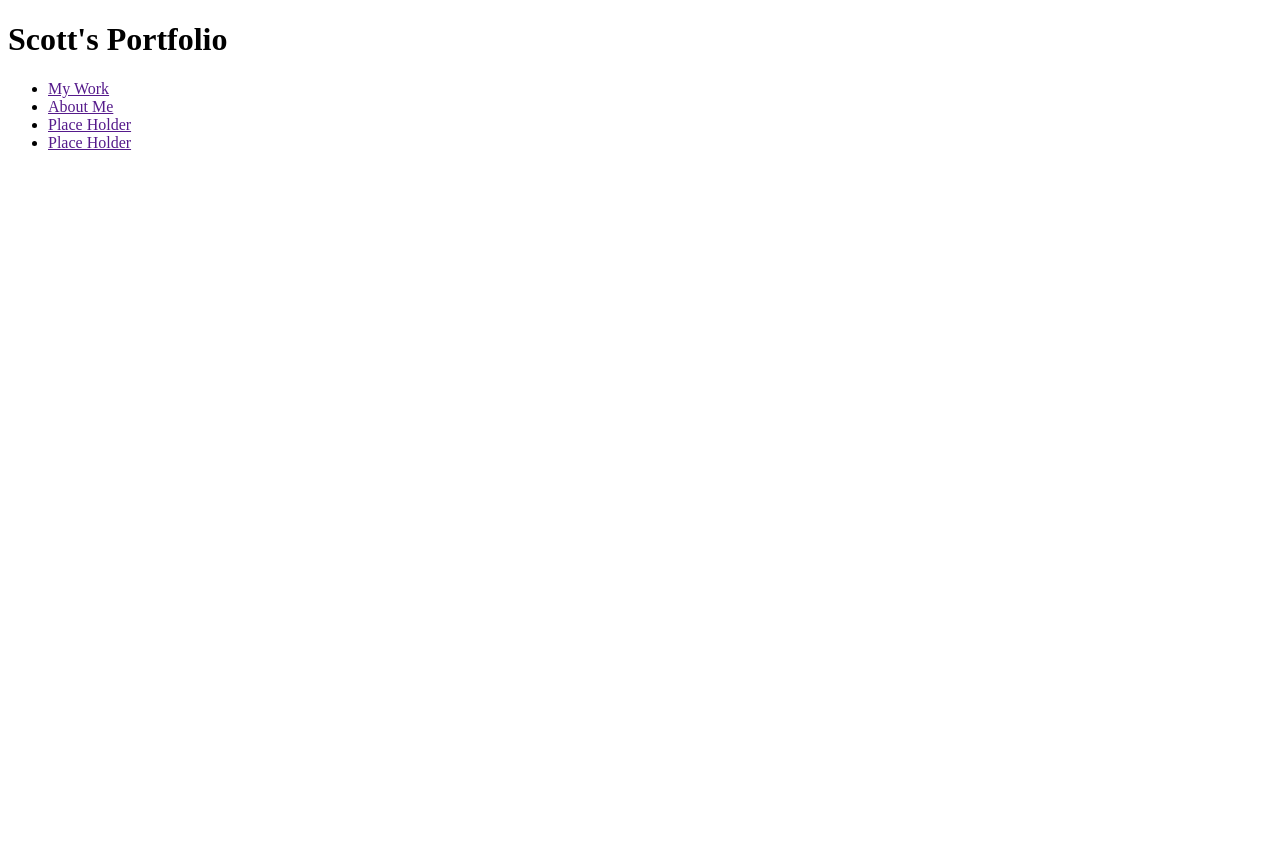
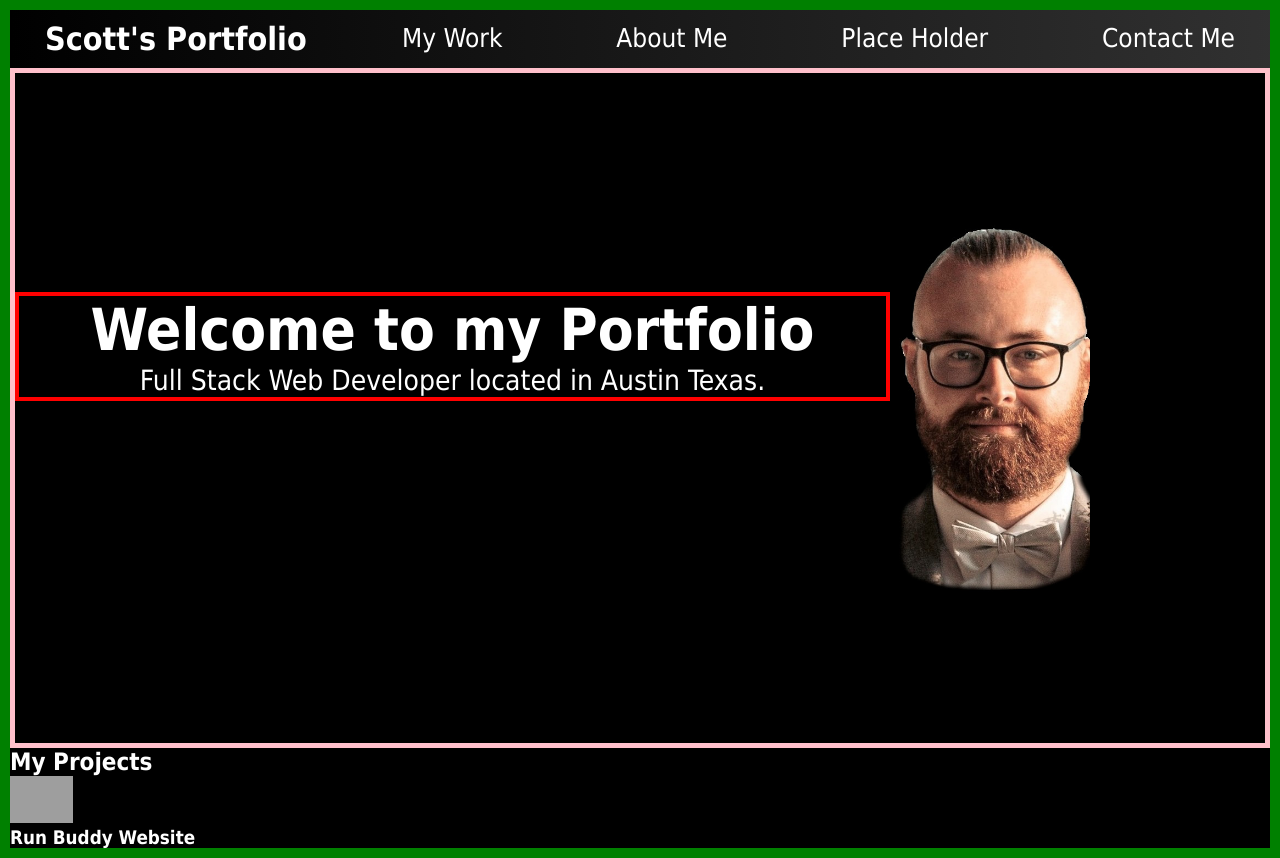
Before and after one commit to Azariill/my-portfolio, a plain HTML site: page index.html in a window 1280 px wide. Before the commit the page ends 800 px from the top, so only its background shows below. Drawn offline with Linux system fonts and the light colour scheme; grey boxes are pictures that could not be loaded.

Commit message:
added hero section

```diff
--- a/assets/stylesheets/stylesheet.css
+++ b/assets/stylesheets/stylesheet.css
@@ -2,4 +2,100 @@
 *{
     margin: 0;
     padding: 0;
+    box-sizing: border-box;
+    color: white;
 }
+
+body{
+    background-color: black;
+    font-family:  Tahoma, sans-serif;
+    display: flex;
+    flex-direction: column;
+    border: 10px solid green;
+}
+header{
+    display: flex;
+    background-image: linear-gradient(to right, rgba(0, 0, 0, 0.3), rgba(161, 161, 161, 0.3));
+    padding: 10px 35px;
+    justify-content: space-between;
+    flex-wrap: wrap;
+    position: -webkit-sticky;
+    position: sticky;
+    top: 0;
+    z-index: 9999;
+}
+
+header h1{
+    flex: 0 0 30%;
+}
+
+header nav{
+    flex: 0 0 70%;
+}
+header nav ul{
+    display: flex;
+    flex-wrap: wrap;
+    justify-content: space-between;
+    align-items: center;
+    list-style: none;
+    font-size: 26px;
+    padding-top: 3px;
+
+}
+
+header a{
+    text-decoration: none;
+}
+
+/* Main Section / About me */
+
+.hero-section{
+    flex: 0 0 5%;
+    display: flex;
+    border: 5px solid pink;
+}
+.hero-content{
+    flex: 0 0 70%;
+}
+
+.hero-content h2{
+    font-size: 58px;
+}
+
+.hero-content p{
+    font-size: 28px;
+}
+
+.content-div-test{
+    display: flex;
+    margin-top: 25%;
+    border: 4px solid red;
+    flex-direction: column;
+    justify-content: center;
+    align-items: center;
+}
+
+.my-image{
+   display: flex;
+   justify-content: left;
+   align-items: center;
+
+
+    flex: 0 0 30%;
+
+
+}
+
+.my-image img{
+    height: 55%;
+
+}
+
+.my-projects{
+    flex: 0 0 60%;
+}
+
+.my-projects img{
+    height: 5%;
+    width: 5%;
+}
--- a/index.html
+++ b/index.html
@@ -4,7 +4,8 @@
     <meta charset="UTF-8">
     <meta http-equiv="X-UA-Compatible" content="IE=edge">
     <meta name="viewport" content="width=device-width, initial-scale=1.0">
-    <title>Scott's Page</title>
+    <link rel="stylesheet" href="assets/stylesheets/stylesheet.css">
+    <title>Scott's Portfolio</title>
 </head>
 <header>
     <!-- Main Header -->
@@ -15,15 +16,41 @@
                 <li><a href="">My Work</a></li>
                 <li><a href="">About Me</a></li>
                 <li><a href="">Place Holder</a></li>
-            <li><a href="">Place Holder</a></li>
+                <li><a href="">Contact Me</a></li>
             </ul>
-    </nav>
+
+    </div>
 </header>
 <!-- Main Body -->
-<body>
+<body class="main-body">
+    <!-- Jumbotron/hero-->
     <section class="hero-section">
+        <div class="hero-content">
+            <div class ="content-div-test">
+            <h2>Welcome to my Portfolio</h2>
+            <p>Full Stack Web Developer located in Austin Texas.</p>
+            </div>
+        </div>
+        <div class="my-image">
+            <img src="../my-portfolio/assets/images/IMG_2072.jpg" alt="a photo of me in dress clothes">
+        </div>
 
     </section>
 
+    <section class="my-projects">
+        <h2 class="my-projects-heading">My Projects</h2>
+        <div class="Projects">
+            <!-- Run-buddy-card -->
+            <article class="run-buddy-card-img">
+                <a href="https://azariill.github.io/weekone-urban-challenge/"><img src="./assets/images/run-buddy-image.png" alt="photo of my run buddy website"/></a>
+                <div class="run-buddy-card-info">
+                    <h3>Run Buddy Website</h3>
+                </div>
+            </article>
+        </div>
+
+    </section>
+
+
 </body>
 </html>
```
Also changed, not shown: assets/images/IMG_2072.jpg (added), assets/images/background.jpg (added), assets/images/pexels-gabriel-peter-696644.jpg (added), 4 other files. Lines whose indentation alone changed are shown as unchanged.
